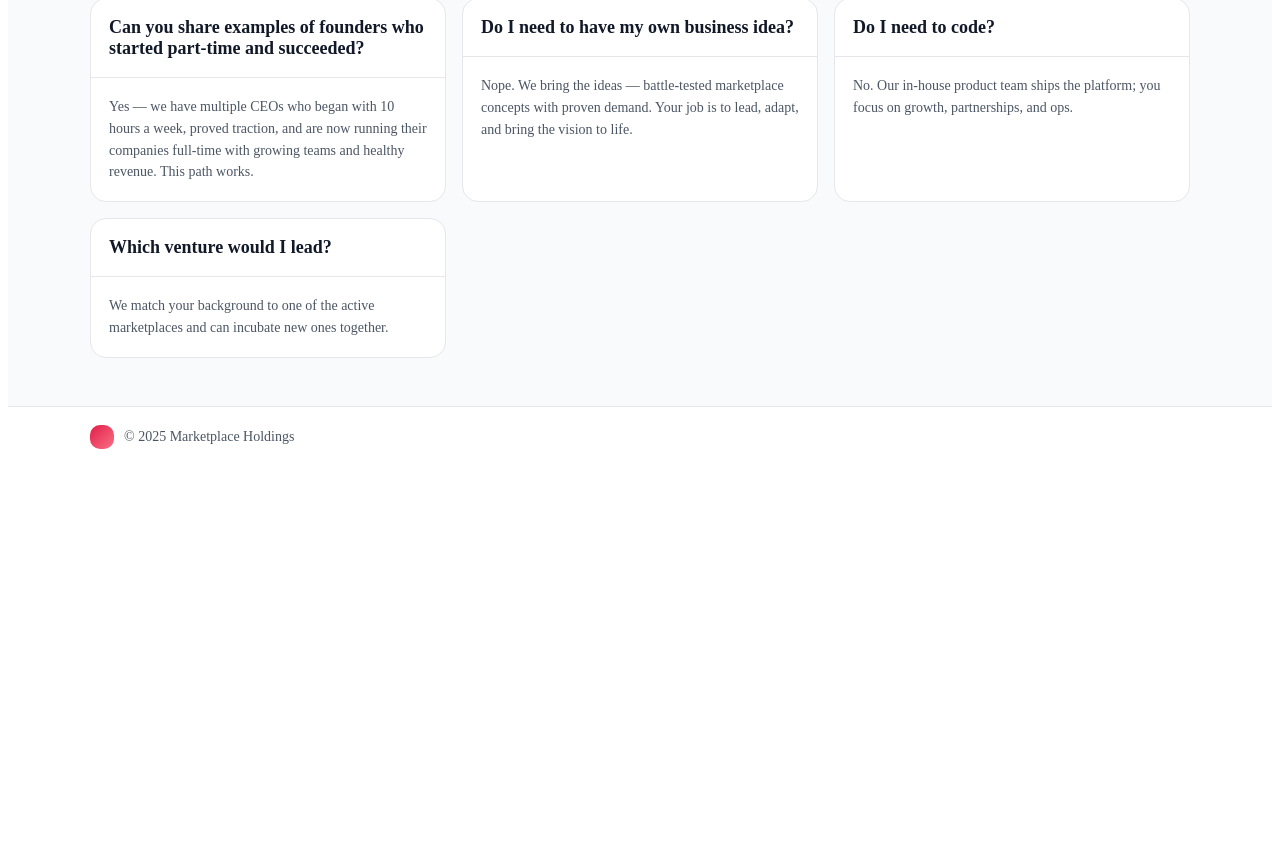
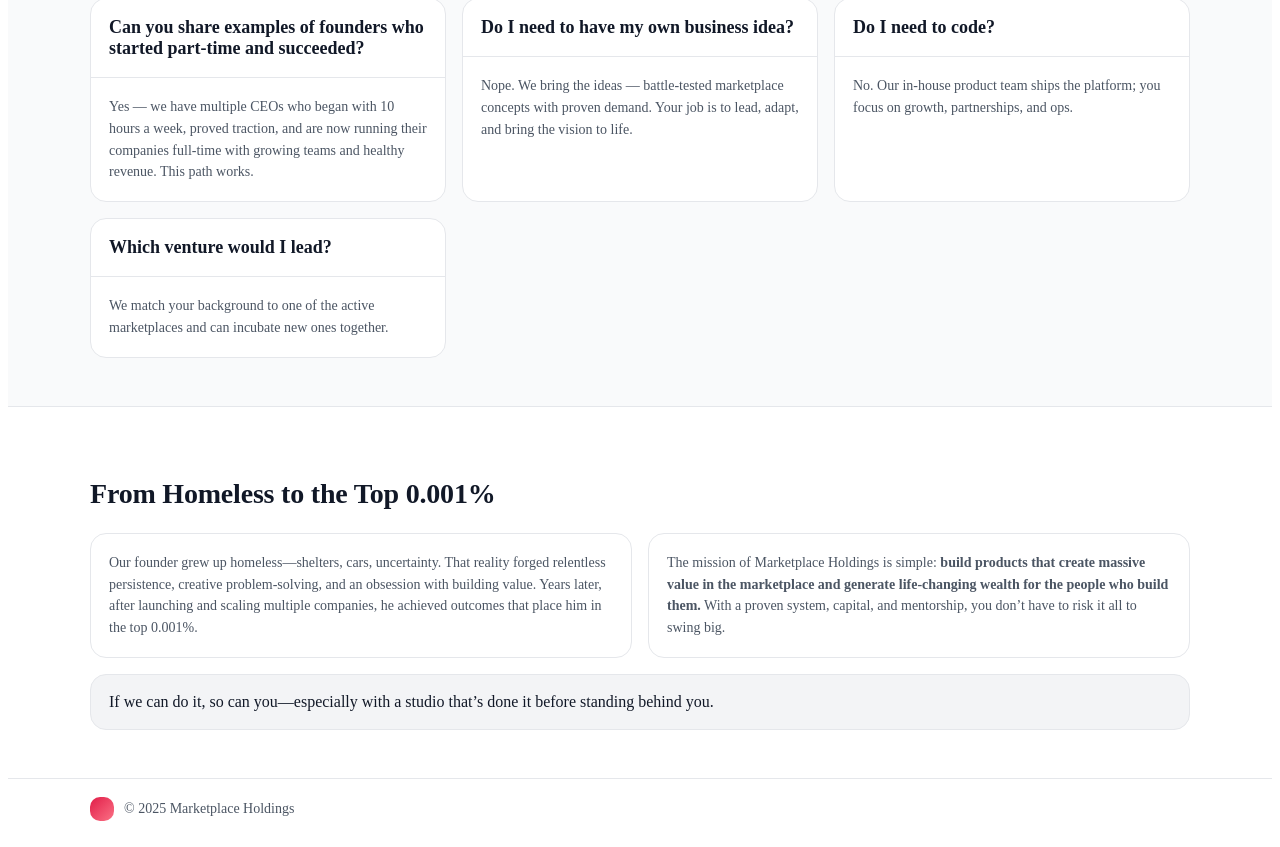
Before and after one commit to marketplaceholdings/marketplace-holdings-site, a React (Vite) app in the folder marketplace-holdings-site/: page / in a window 1280 px wide. Shown: the part 6718-7565 px from the top of the page. Before the commit the page ends 7193 px from the top, so only its background shows below. Built offline with nearby package versions, Linux system fonts and the light colour scheme.

Commit message:
Update App.jsx

```diff
--- a/marketplace-holdings-site/src/App.jsx
+++ b/marketplace-holdings-site/src/App.jsx
@@ -514,6 +514,38 @@ export default function App() {
         </Container>
       </section>
 
+      {/* Founder Story */}
+      <section id="founder-story" style={{ borderTop: `1px solid ${theme.border}` }}>
+        <Container>
+          <div style={{ padding: "48px 0" }}>
+            <H2>From Homeless to the Top 0.001%</H2>
+            <div style={{ display: "grid", gap: 16, gridTemplateColumns: "repeat(auto-fit, minmax(320px, 1fr))", marginTop: 12 }}>
+              <Card>
+                <CardBody>
+                  Our founder grew up homeless—shelters, cars, uncertainty. That reality forged relentless persistence,
+                  creative problem-solving, and an obsession with building value. Years later, after launching and scaling
+                  multiple companies, he achieved outcomes that place him in the top 0.001%.
+                </CardBody>
+              </Card>
+              <Card>
+                <CardBody>
+                  The mission of Marketplace Holdings is simple: <strong>build products that create massive value in the marketplace and generate life-changing wealth for the people who build them.</strong> With a proven system, capital, and mentorship, you don’t have to risk it all to swing big.
+                </CardBody>
+              </Card>
+            </div>
+
+            <div style={{ marginTop: 16 }}>
+              <div style={{ border: `1px solid ${theme.border}`, background: "#f3f4f6", borderRadius: 16, padding: 18 }}>
+                <p style={{ margin: 0, color: theme.text }}>
+                  If we can do it, so can you—especially with a studio that’s done it before standing behind you.
+                </p>
+              </div>
+            </div>
+          </div>
+        </Container>
+      </section>
+
+
       {/* Footer */}
       <footer style={{ borderTop: `1px solid ${theme.border}` }}>
         <Container>
```
